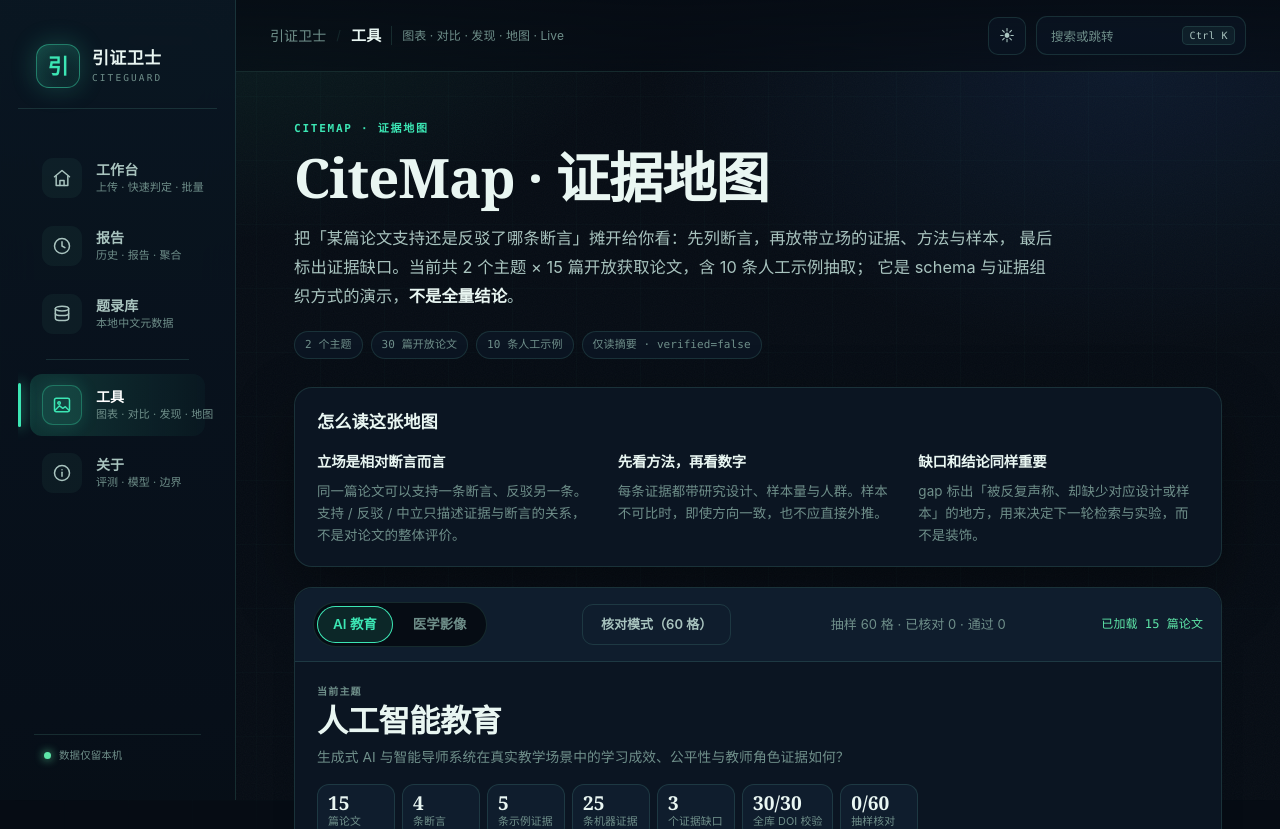
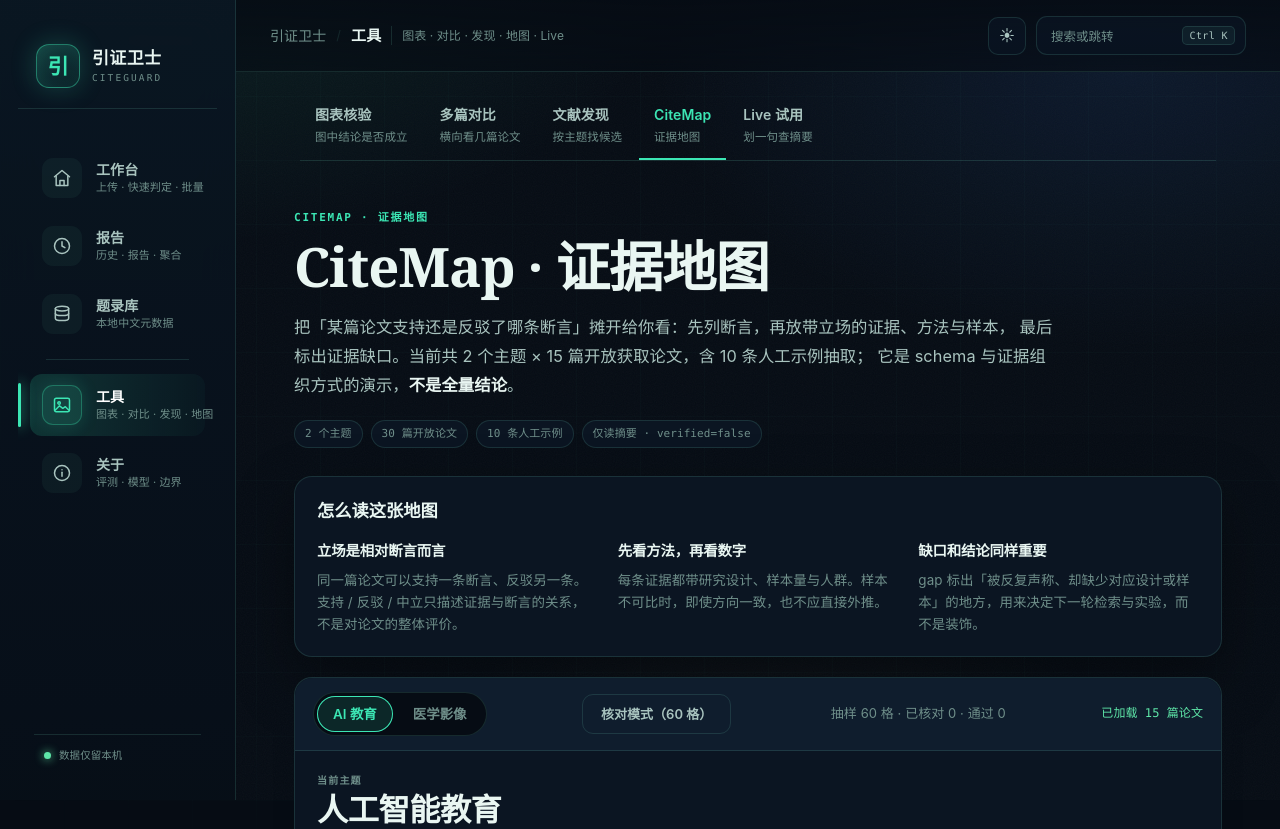
Before and after one commit to kkk431/citeguard-cn, a FastAPI app: page /citemap in a window 1280 px wide. Shown: the top 829 px of the page. Run offline with FastAPI, Linux system fonts and the light colour scheme; some libraries are stand-ins or nearby versions.

Commit message:
Expose CiteMap and Live in the tools tab bar

```diff
--- a/web/templates/citemap.html
+++ b/web/templates/citemap.html
@@ -2,6 +2,15 @@
 {% block title %}CiteMap · 证据地图 · 引证卫士 CiteGuard{% endblock %}
 {% block content %}
 <link rel="stylesheet" href="/static/css/citemap.css?v={{ request.app.version }}">
+{% set section_tabs = [
+  ('figure', '/figure', '图表核验', '图中结论是否成立'),
+  ('compare', '/compare', '多篇对比', '横向看几篇论文'),
+  ('discover', '/discover', '文献发现', '按主题找候选'),
+  ('citemap', '/citemap', 'CiteMap', '证据地图'),
+  ('live', '/live', 'Live 试用', '划一句查摘要')
+] %}
+{% set section_tab = 'citemap' %}
+{% include "_section_tabs.html" %}
 {% set initial_topic = current_topic or (payload.topic.topic_id if payload and payload.topic else (topics[0].topic_id if topics else '')) %}
 {% set switch_topics = topics if topics else [
   {'topic_id': 'ai_education', 'name_zh': 'AI 教育'},
--- a/web/templates/compare.html
+++ b/web/templates/compare.html
@@ -4,7 +4,9 @@
 {% set section_tabs = [
   ('figure', '/figure', '图表核验', '图中结论是否成立'),
   ('compare', '/compare', '多篇对比', '横向看几篇论文'),
-  ('discover', '/discover', '文献发现', '按主题找候选')
+  ('discover', '/discover', '文献发现', '按主题找候选'),
+  ('citemap', '/citemap', 'CiteMap', '证据地图'),
+  ('live', '/live', 'Live 试用', '划一句查摘要')
 ] %}
 {% set section_tab = 'compare' %}
 {% include "_section_tabs.html" %}
--- a/web/templates/discover.html
+++ b/web/templates/discover.html
@@ -4,7 +4,9 @@
 {% set section_tabs = [
   ('figure', '/figure', '图表核验', '图中结论是否成立'),
   ('compare', '/compare', '多篇对比', '横向看几篇论文'),
-  ('discover', '/discover', '文献发现', '按主题找候选')
+  ('discover', '/discover', '文献发现', '按主题找候选'),
+  ('citemap', '/citemap', 'CiteMap', '证据地图'),
+  ('live', '/live', 'Live 试用', '划一句查摘要')
 ] %}
 {% set section_tab = 'discover' %}
 {% include "_section_tabs.html" %}
--- a/web/templates/figure.html
+++ b/web/templates/figure.html
@@ -4,7 +4,9 @@
 {% set section_tabs = [
   ('figure', '/figure', '图表核验', '图中结论是否成立'),
   ('compare', '/compare', '多篇对比', '横向看几篇论文'),
-  ('discover', '/discover', '文献发现', '按主题找候选')
+  ('discover', '/discover', '文献发现', '按主题找候选'),
+  ('citemap', '/citemap', 'CiteMap', '证据地图'),
+  ('live', '/live', 'Live 试用', '划一句查摘要')
 ] %}
 {% set section_tab = 'figure' %}
 {% include "_section_tabs.html" %}
```
